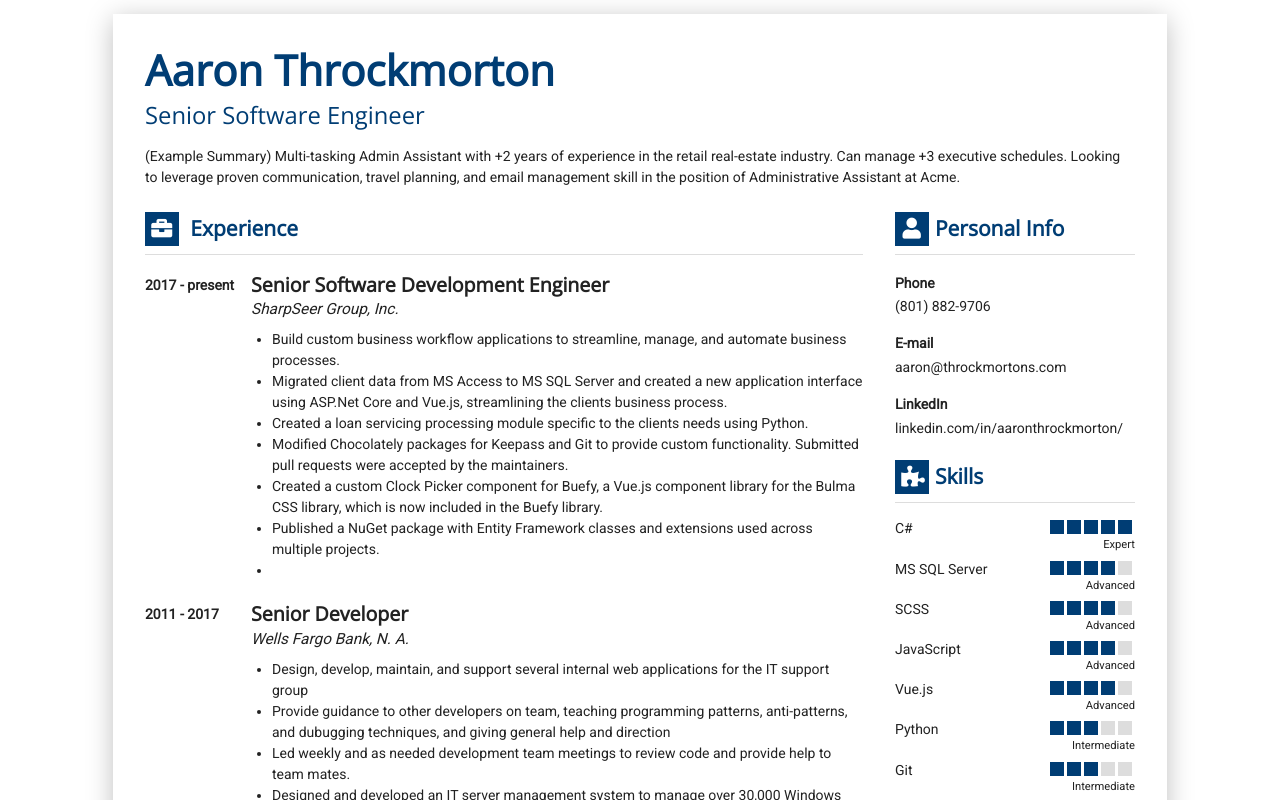
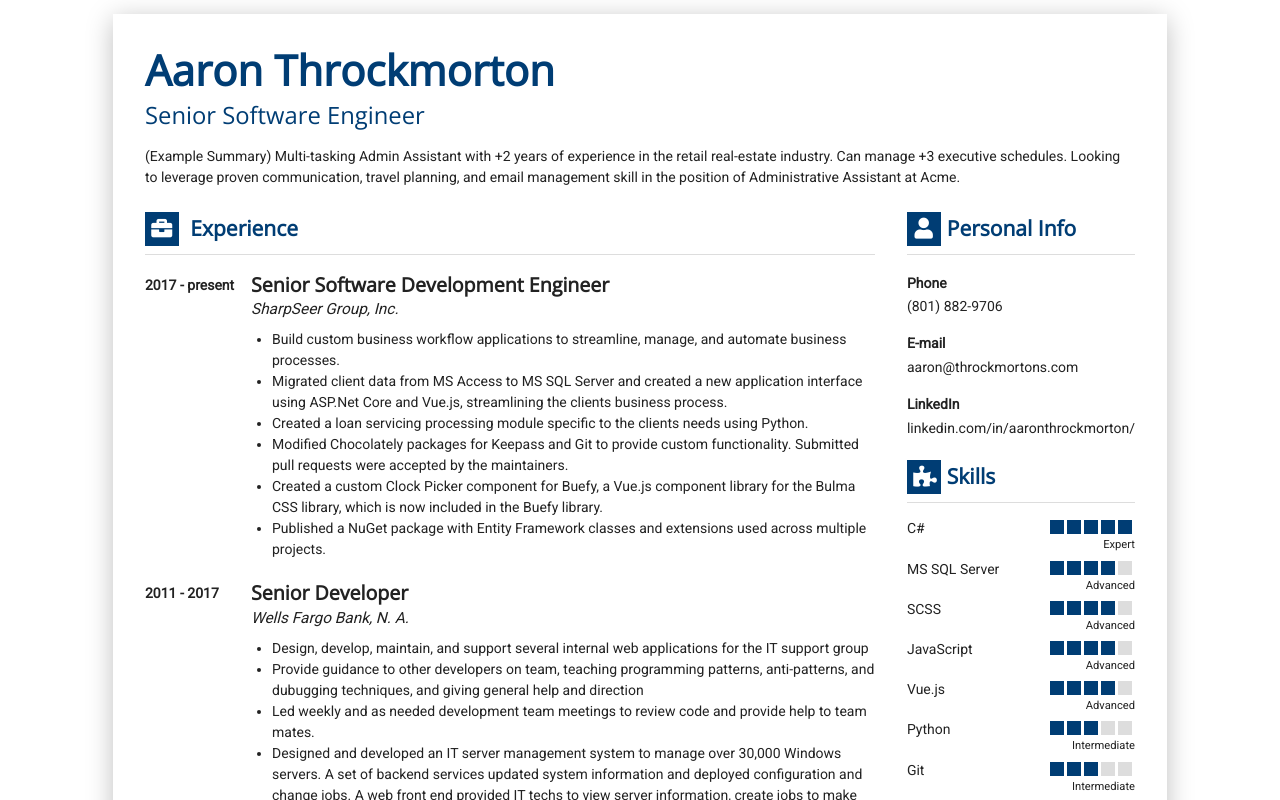
Before and after one commit to SharpSeeEr/resume, a Vue app: page / in a window 1280 px wide. Shown: the top 800 px of the page. Built offline with nearby package versions, Linux system fonts and the light colour scheme.

Commit message:
Update CSS for printing

```diff
--- a/src/assets/data.json
+++ b/src/assets/data.json
@@ -22,8 +22,7 @@
             "Created a loan servicing processing module specific to the clients needs using Python.",
             "Modified Chocolately packages for Keepass and Git to provide custom functionality.  Submitted pull requests were accepted by the maintainers.",
             "Created a custom Clock Picker component for Buefy, a Vue.js component library for the Bulma CSS library, which is now included in the Buefy library.",
-            "Published a NuGet package with Entity Framework classes and extensions used across multiple projects.",
-            ""
+            "Published a NuGet package with Entity Framework classes and extensions used across multiple projects."
           ]
         }
       ]
--- a/src/assets/scss/app.scss
+++ b/src/assets/scss/app.scss
@@ -89,14 +89,13 @@ Layout
   display: flex;
   position: relative;
   flex-direction: column;
+}
 
-  >.column {
-    flex-grow: 1;
-    border: $debug-border;
-  }
-  .column-side {
-    min-width: 240px;
-  }
+.column-main {
+  flex-grow: 1;
+}
+.column-side {
+  width: 30%;
 }
 
 .section {
@@ -159,7 +158,6 @@ Resume section formatting
       font-size: 1.4em;
       line-height: $xp-position-line-height;
       margin-bottom: .25em;
-      // border: 1px solid #0c0;
     }
     .company {
       font-size: 1.1em;
@@ -223,7 +221,7 @@ Resume section formatting
   font-size: .8em;
 }
 
-@media ( min-width: 550px ) and ( max-width: $media-tablet - 1 ) {
+@media screen and ( min-width: 550px ) and ( max-width: $media-tablet - 1 ) {
   .column-side {
     display: flex;
     > div {
@@ -252,16 +250,11 @@ Resume section formatting
       +.column {
         margin-left: $gutter * 2;
       }
-      &.column-main {
-        // flex-grow: 0;
-        width: 75%;
-      }
-      &.column-side {
-        width: 25%;
-        // flex-grow: 0;
-      }
+
     }
   }
+
+
 
   .experience {
     flex-direction: row;
@@ -270,10 +263,6 @@ Resume section formatting
       min-width: 90px;
       > div {
         white-space: nowrap;
-        // font-weight: bold;
-        // line-height: $xp-position-line-height;
-        // margin-right: $gutter;
-        // border: 1px solid #0c0;
       }
     }
   }
@@ -284,6 +273,26 @@ Resume section formatting
     font-size: 12px;
   }
 
+  .container {
+    padding: 0;
+  }
+
+  .columns {
+    flex-direction: row;
+
+    >.column {
+      +.column {
+        margin-left: $gutter * 2;
+      }
+
+    }
+  }
+
+  .experience {
+    page-break-inside: avoid;
+    orphans: 6;
+  }
+
   .rating-graphic {
     display: none;
   }
```
Also changed, not shown: 1 other file (tests, documents, lock files or other folders).
